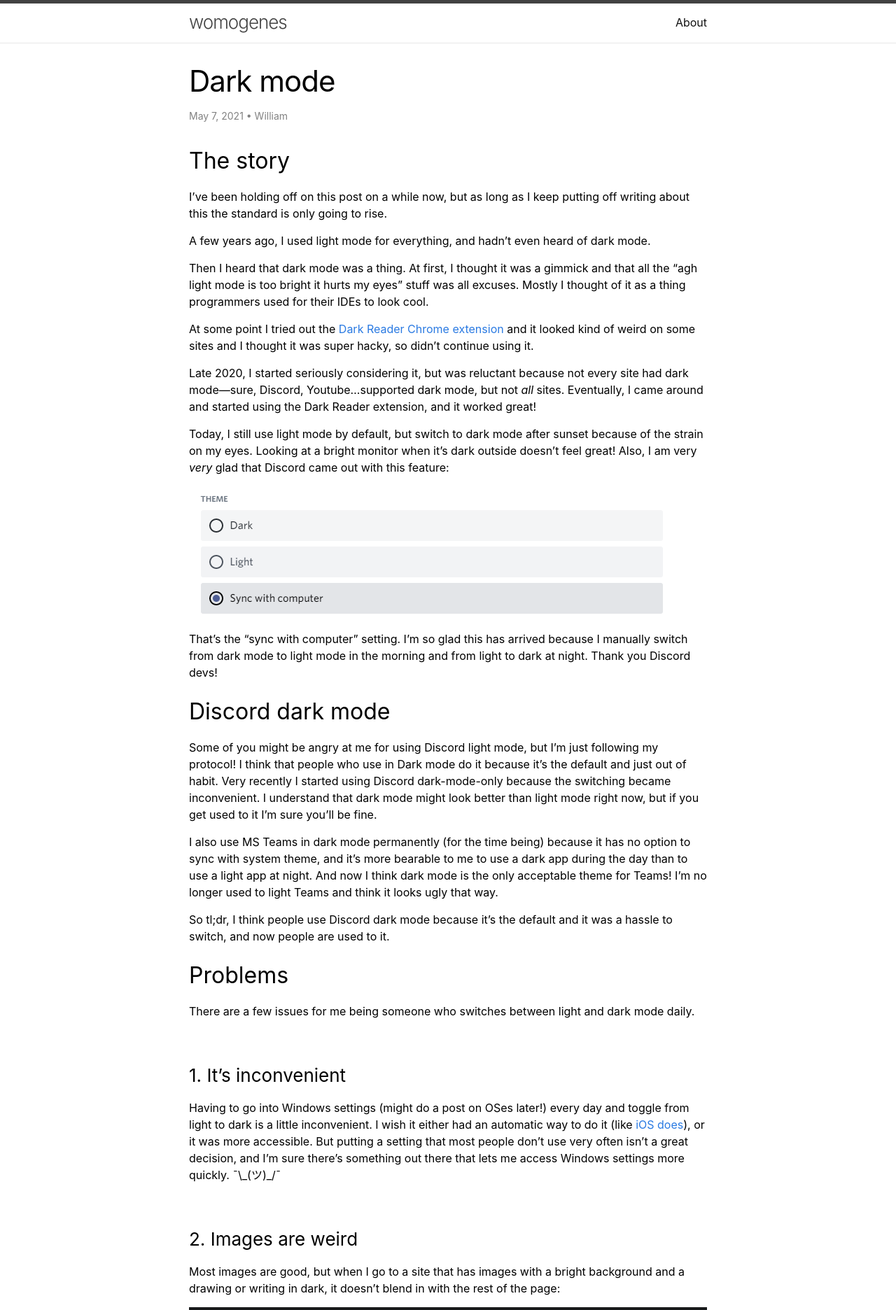
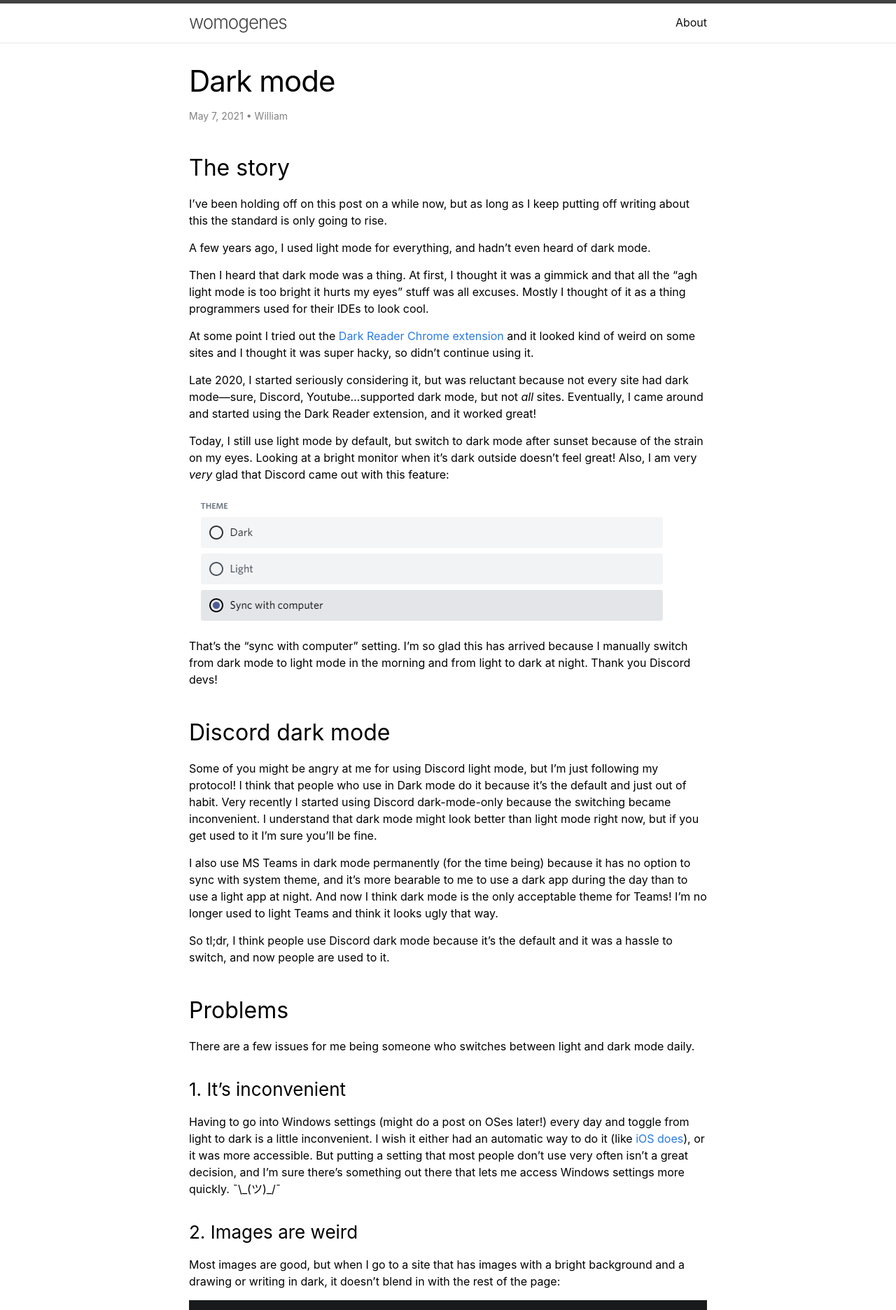
Before and after one commit to womogenes/blog, a Jekyll site: the page built from _posts/2021-05-07-dark-mode.md, in a window 1280 px wide. Shown: the top 1872 px of the page at 70% size. Built offline with Jekyll 4.4.1, drawn with Linux system fonts in a browser that asks for light colours.

Commit message:
Fix some margins

```diff
--- a/_layouts/post.html
+++ b/_layouts/post.html
@@ -42,3 +42,6 @@ layout: default
 
   <a class="u-url" href="{{ page.url | relative_url }}" hidden></a>
 </article>
+
+<!-- Header link generator -->
+<!-- script>for(let h of document.querySelectorAll('h2[id],h3[id],h4[id]'))h.innerHTML+=` <a href="#${h.id}" aria-hidden="true">#</a>`</script -->
--- a/_sass/minima/custom-styles.scss
+++ b/_sass/minima/custom-styles.scss
@@ -7,5 +7,9 @@ body {
 }
 
 .post-content h2 {
-  margin-top: 20px;
+  margin-top: 40px;
 }
+
+.post-content h3 {
+  margin-top: 30px;
+}
```
